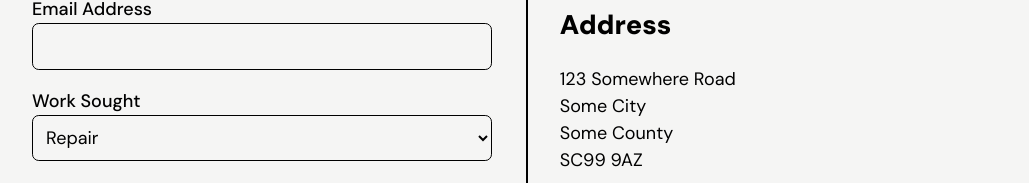
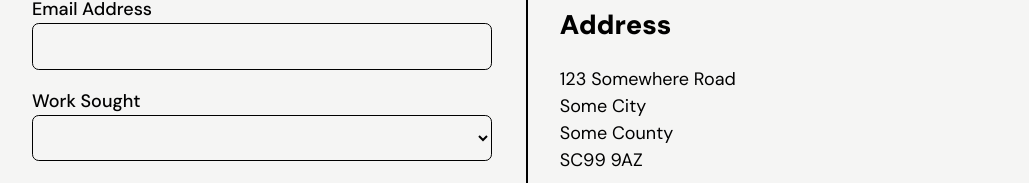
Before and after one commit to Christopher-Cannon/music-store, a Vue app: page / in a window 1280 px wide. Shown: the part 3020-3203 px from the top of the page, without its empty margins (114-1143 px from the left). Built offline with nearby package versions, Linux system fonts and the light colour scheme.

Commit message:
Add v-model binding to work dropdown

```diff
--- a/src/components/Contact.vue
+++ b/src/components/Contact.vue
@@ -5,6 +5,7 @@ import { ref } from "vue";
 const form = ref({
     fullname: "",
     email: "",
+    work: "",
     message: "",
 });
 
@@ -21,7 +22,7 @@ const subtitle = "Whether you need specific work done on an instrument or just w
         <p class="lg:hidden mt-5 text-center">{{ subtitle }}</p>
 
         <div class="lg:flex justify-between gap-15 mt-8">
-            <form @submit.prevent="submitForm" class="flex-1">
+            <form @submit.prevent="submitForm" class="relative flex-1">
                 <label for="fullname">Full Name</label>
                 <input v-model="form.fullname" type="text" name="fullname"
                     class="rounded-md border-black focus:border-red-700 border-1 outline-0 focus:outline-red-700 focus:outline-1 focus:outline-solid" />
@@ -31,7 +32,7 @@ const subtitle = "Whether you need specific work done on an instrument or just w
                     class="rounded-md border-black focus:border-red-700 border-1 outline-0 focus:outline-red-700 focus:outline-1 focus:outline-solid" />
 
                 <label for="work">Work Sought</label>
-                <select name="work"
+                <select v-model="form.work" name="work"
                     class="rounded-md border-black focus:border-red-700 border-1 outline-0 focus:outline-red-700 focus:outline-1 focus:outline-solid">
                     <option value="repair">Repair</option>
                     <option value="restoration">Restoration</option>
@@ -92,10 +93,6 @@ const subtitle = "Whether you need specific work done on an instrument or just w
 
 <style scoped>
 @media screen and (min-width: 1024px) {
-    form {
-        position: relative;
-    }
-
     form::after {
         background-color: black;
         content: "";
```
